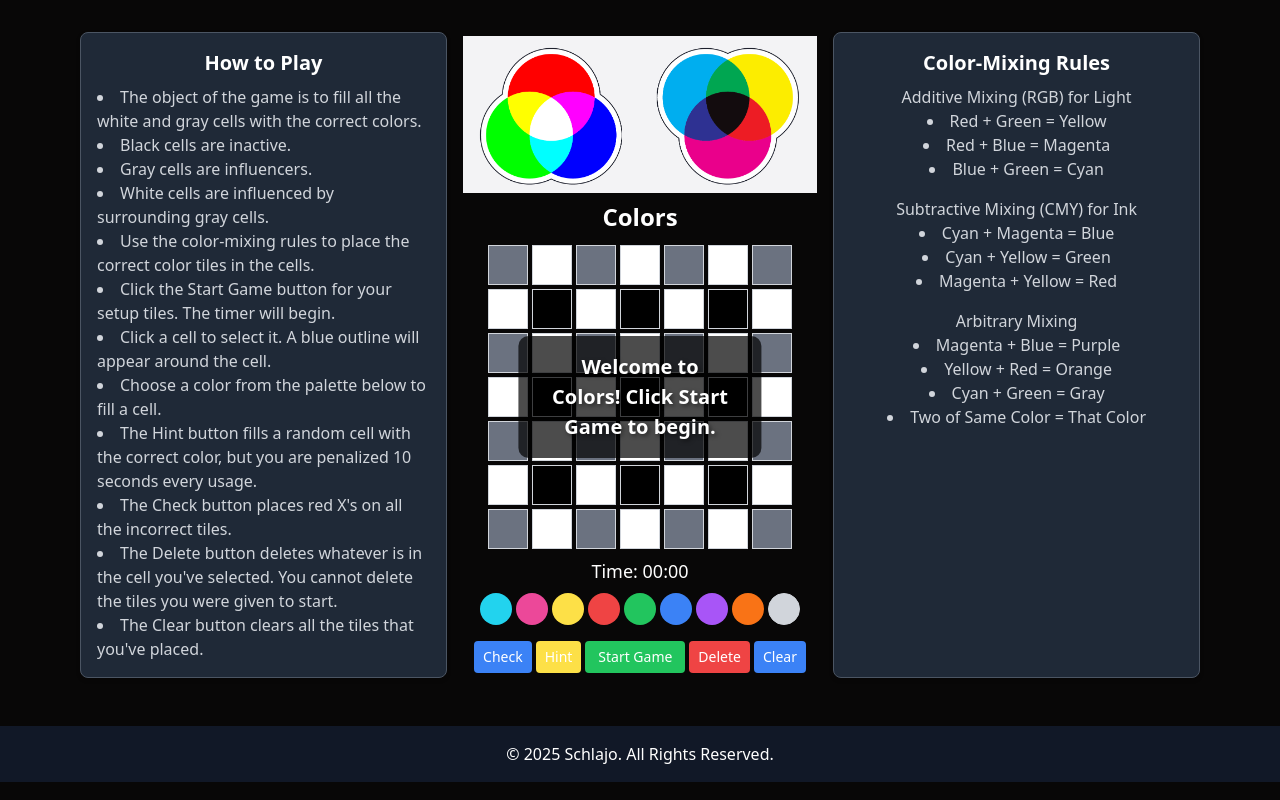
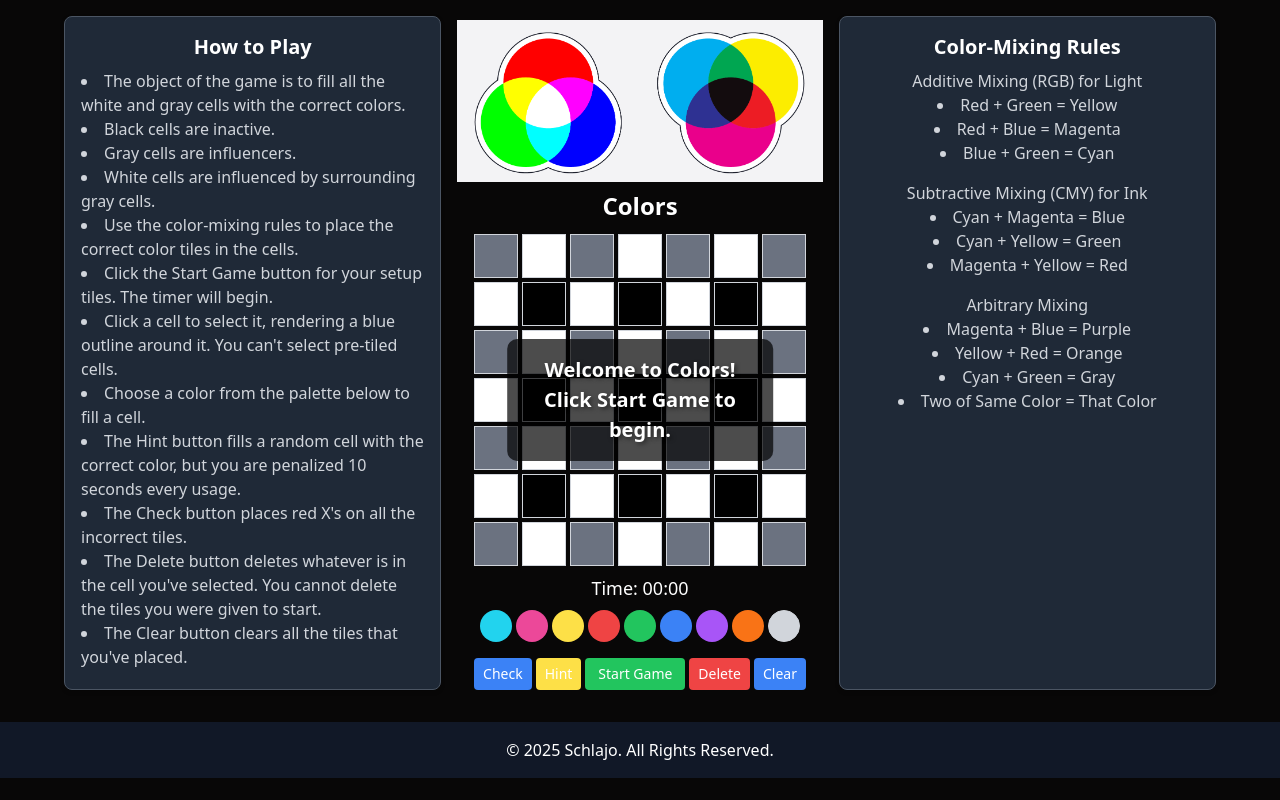
Before and after one commit to schlajo/colors-game, a React (Vite) app: page / in a window 1280 px wide. Built offline with nearby package versions, Linux system fonts and the light colour scheme.

Commit message:
Hopefully made it so the app displays nicely on any device.  (The X's for incorrect tiles are a bit off-centered.)

```diff
--- a/src/App.jsx
+++ b/src/App.jsx
@@ -6,7 +6,6 @@ import { v4 as uuidv4 } from 'uuid';
 import Venns from './assets/color-venn-diagrams.png';
 
 const App = () => {
-  // Initialize board with holes and influencers using createBoard
   const initialBoard = createBoard();
 
   const [board, setBoard] = useState(initialBoard);
@@ -18,7 +17,7 @@ const App = () => {
   const [startTime, setStartTime] = useState(null);
   const [elapsedTime, setElapsedTime] = useState(0);
   const [gameStarted, setGameStarted] = useState(false);
-  const [timerShake, setTimerShake] = useState(false); // For shake animation
+  const [timerShake, setTimerShake] = useState(false);
 
   useEffect(() => {
     let timer;
@@ -160,15 +159,14 @@ const App = () => {
     newBoard[row][col].isIncorrect = false;
     setBoard(newBoard);
 
-    // Apply 10-second penalty and trigger shake
     if (startTime) {
       setStartTime(prevStartTime => {
-        const newStartTime = prevStartTime - 10000; // Subtract 10 seconds
-        setElapsedTime(Date.now() - newStartTime); // Immediate update
+        const newStartTime = prevStartTime - 10000;
+        setElapsedTime(Date.now() - newStartTime);
         return newStartTime;
       });
       setTimerShake(true);
-      setTimeout(() => setTimerShake(false), 500); // Reset after animation
+      setTimeout(() => setTimerShake(false), 500);
     }
 
     console.log(`Hint provided: Cell [${row},${col}] set to ${newBoard[row][col].color}`);
@@ -254,7 +252,7 @@ const App = () => {
 
   return (
     <>
-      <div className="flex flex-col lg:flex-row justify-center gap-4 p-4 w-full max-w-6xl mx-auto relative">
+      <div className="app-container flex flex-col lg:flex-row justify-center gap-4 p-4 w-full max-w-6xl mx-auto relative">
         {/* Left Panel: Instructions */}
         <div className="instruction-panel lg:w-1/2 w-full mt-4 lg:mb-0 bg-gray-800 p-4 rounded-lg">
           <h2 className="text-xl font-bold text-white mb-2 text-center">How to Play</h2>
@@ -265,7 +263,7 @@ const App = () => {
             <li>White cells are influenced by surrounding gray cells.</li>
             <li>Use the color-mixing rules to place the correct color tiles in the cells.</li>
             <li>Click the Start Game button for your setup tiles.  The timer will begin.</li>
-            <li>Click a cell to select it.  A blue outline will appear around the cell.</li>
+            <li>Click a cell to select it, rendering a blue outline around it.  You can't select pre-tiled cells.</li>
             <li>Choose a color from the palette below to fill a cell.</li>
             <li>The Hint button fills a random cell with the correct color, but you are penalized 10 seconds every usage.</li>
             <li>The Check button places red X's on all the incorrect tiles.</li>
@@ -299,7 +297,7 @@ const App = () => {
             {showCongrats && (
               <div className="congratulations-message flex flex-col items-center">
                 <div className="whitespace-nowrap">You Win!</div>
-                <div className="text-xl">Time: {formatTime(elapsedTime)}</div>
+                <div className="text-xl mt-2">Time: {formatTime(elapsedTime)}</div>
               </div>
             )}
           </div>
@@ -375,8 +373,8 @@ const App = () => {
         </div>
 
         {/* Right Panel: Color-Mixing Rules */}
-        <div className="text-center instruction-panel lg:w-1/2 w-full mt-2 lg:mt-4 bg-gray-800 p-4 rounded-lg">
-          <h2 className="text-xl font-bold text-white mb-2 text-center">Color-Mixing Rules</h2>
+        <div className="instruction-panel lg:w-1/2 w-full text-center mt-2 lg:mt-4 bg-gray-800 p-4 rounded-lg">
+          <h2 className="text-xl font-bold text-white mb-2">Color-Mixing Rules</h2>
           <ul className="list-disc list-inside mb-4 text-gray-300">Additive Mixing (RGB) for Light
             <li>Red + Green = Yellow</li>
             <li>Red + Blue = Magenta</li>
--- a/src/components/Cell.jsx
+++ b/src/components/Cell.jsx
@@ -5,7 +5,7 @@ const Cell = ({ cell, onClick, isSelected, glossAnimation }) => {
   return (
     <div
       onClick={cell.isHole || cell.isClue ? null : onClick}
-      className={`w-10 h-10 border border-gray-300 flex items-center justify-center relative
+      className={`cell border border-gray-300 flex items-center justify-center relative
         ${cell.isHole ? 'bg-black cursor-default' :
           cell.isClue ? 'cursor-default' : 'cursor-pointer'}
         ${!cell.isHole ? (cell.isInfluencer ? 'bg-gray-500' : 'bg-white') : ''}
@@ -15,7 +15,7 @@ const Cell = ({ cell, onClick, isSelected, glossAnimation }) => {
     >
       {cell.color && (
         <div
-          className={`w-8 h-8 rounded-full
+          className={`w-[min(8vw,36px)] h-[min(8vw,36px)] rounded-full
             ${cell.color === 'blue' ? 'bg-blue-500' :
               cell.color === 'purple' ? 'bg-purple-500' :
               cell.color === 'orange' ? 'bg-orange-500' :
@@ -29,9 +29,9 @@ const Cell = ({ cell, onClick, isSelected, glossAnimation }) => {
         />
       )}
       {cell.isIncorrect && (
-        <div className="absolute text-red-600 font-bold text-2xl pointer-events-none">
-          X
-        </div>
+       <div className="absolute inset-0 grid place-items-center text-red-600 font-bold text-2xl font-mono pointer-events-none z-10 translate-x-0.5">
+  X
+</div>
       )}
     </div>
   );
--- a/src/components/ColorPalette.jsx
+++ b/src/components/ColorPalette.jsx
@@ -2,7 +2,7 @@ import React from 'react';
 
 const ColorPalette = ({ onColorClick, colors }) => {
   return (
-    <div className="flex flex-nowrap justify-center gap-1">
+    <div className="flex flex-nowrap justify-center gap-1 max-w-full">
       {colors.map((color) => (
         <button
           key={color}
@@ -10,7 +10,7 @@ const ColorPalette = ({ onColorClick, colors }) => {
             console.log('Palette button clicked, applying color:', color);
             onColorClick(color);
           }}
-          className={`w-8 h-8 rounded-full flex-shrink sm:min-w-[32px] sm:min-h-[32px] lg:w-8 lg:h-8 p-0
+          className={`w-[min(6vw,30px)] h-[min(6vw,30px)] sm:w-8 sm:h-8 rounded-full flex-shrink-0 p-0
             ${color === 'blue' ? 'bg-blue-500' :
               color === 'purple' ? 'bg-purple-500' :
               color === 'orange' ? 'bg-orange-500' :
--- a/src/index.css
+++ b/src/index.css
@@ -111,6 +111,8 @@ html, body, #root {
   text-align: center;
   width: 80%;
   max-width: 300px;
+  margin-top: env(safe-area-inset-top);
+  margin-bottom: env(safe-area-inset-bottom);
 }
 
 /* Congratulations message specific styles */
@@ -127,8 +129,6 @@ html, body, #root {
   z-index: 10;
   text-align: center;
   width: 80%;
-  font-weight: 800;
-}
 .welcome-message {
   position: absolute;
   top: 50%;
@@ -143,37 +143,29 @@ html, body, #root {
   text-align: center;
   width: 80%;
   max-width: 300px;
-  font-size: 1.5rem; /* Smaller base font size for mobile */
+  margin-top: env(safe-area-inset-top);
+  margin-bottom: env(safe-area-inset-bottom);
+  font-size: 1.5rem;
   font-weight: 600;
 }
+}
+
 @media (min-width: 640px) {
   .congratulations-message {
-    font-size: 3rem; /* Larger font for desktop */
+    font-size: 2.5rem;
   }
 }
 
 /* Welcome message specific styles */
 .welcome-message {
-  position: absolute;
-  top: 50%;
-  left: 50%;
-  transform: translate(-50%, -50%);
-  color: #ffffff;
-  text-shadow: 2px 2px 4px rgba(0, 0, 0, 0.5);
-  background: rgba(0, 0, 0, 0.7);
-  padding: 1rem 2rem;
-  border-radius: 10px;
-  z-index: 10;
-  text-align: center;
-  width: 80%;
-  max-width: 300px;
-  font-size: 0.5rem; /* Smaller base font size for mobile */
+  @apply overlay-message;
+  font-size: 1.5rem;
   font-weight: 600;
 }
 
 @media (min-width: 640px) {
   .welcome-message {
-    font-size: 1.25rem; /* Larger font for desktop */
+    font-size: 1.25rem;
   }
 }
 
@@ -199,3 +191,22 @@ html, body, #root {
 .timer-shake {
   animation: shake 0.5s ease-in-out;
 }
+
+/* Safe area and cell sizing */
+.app-container {
+  padding-top: env(safe-area-inset-top);
+  padding-bottom: env(safe-area-inset-bottom);
+  padding-left: env(safe-area-inset-left);
+  padding-right: env(safe-area-inset-right);
+}
+
+@media (min-width: 375px) {
+  .cell {
+    width: 44px;
+    height: 44px;
+  }
+  .cell > div {
+    width: 36px;
+    height: 36px;
+  }
+}
```
